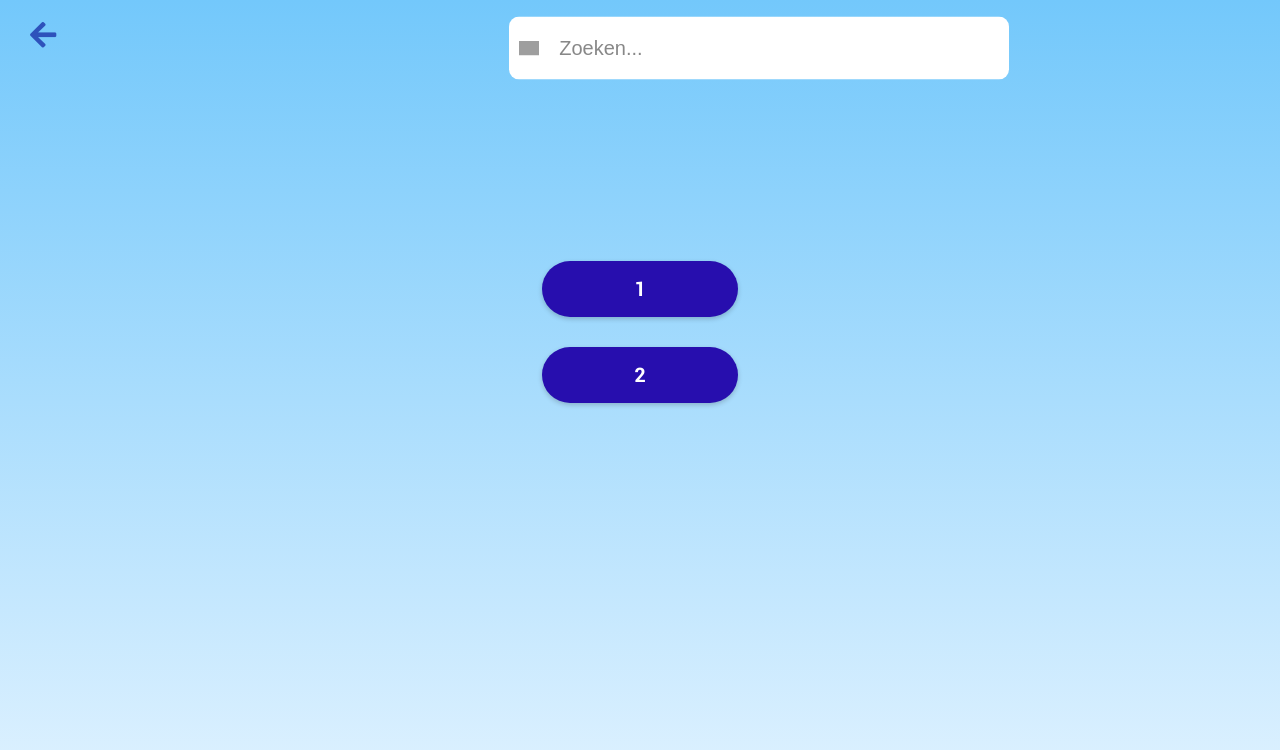
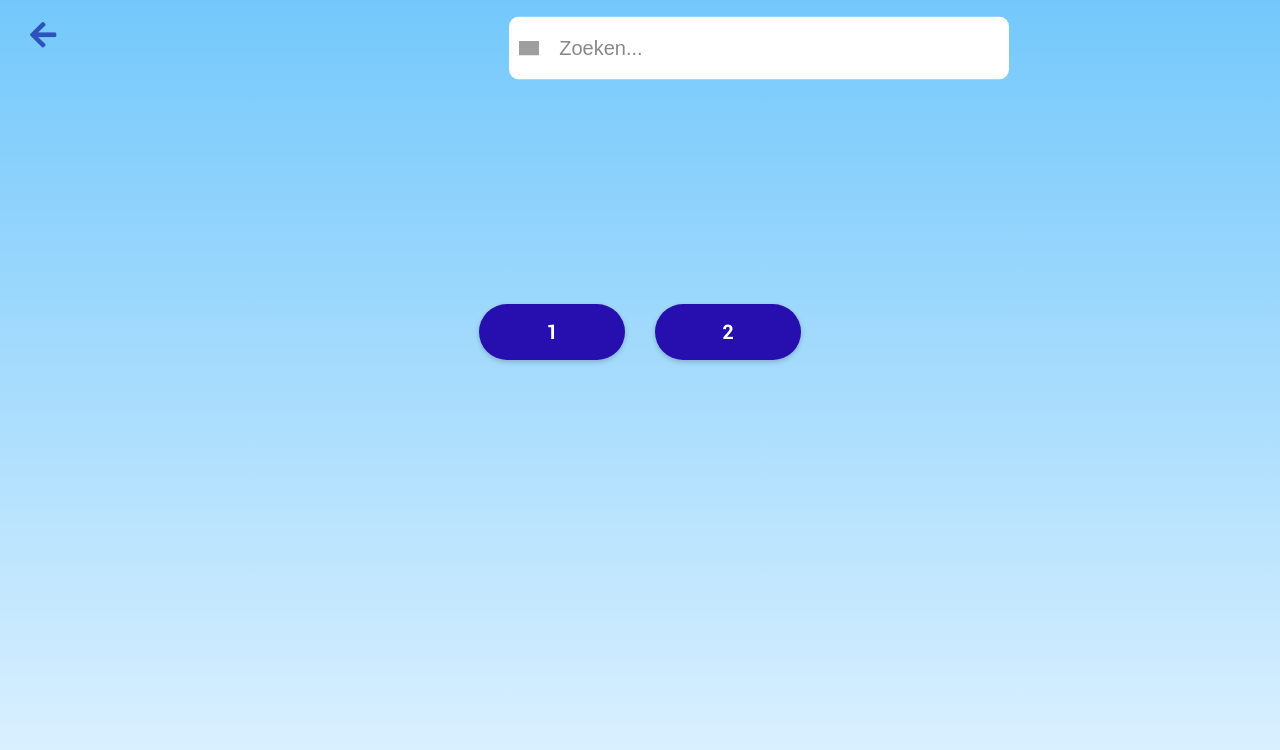
Before and after one commit to HugovanderGeest/Petapp, a Flask app: page /location/1/1 in a window 1280 px wide. Shown: the top 750 px of the page. Run offline with Flask 3, Linux system fonts and the light colour scheme; a user stored in the database is signed in; data comes from the database, SQL or seed files in the repository; both versions use the stored data as it was after the commit; some libraries are stand-ins or nearby versions; grey boxes are pictures that could not be loaded.

Commit message:
Update main.css with flex-wrap and max-width

```diff
--- a/static/main.css
+++ b/static/main.css
@@ -838,8 +838,7 @@ input.check-button {
 
     .bars-list {
         display: flex;
-        flex-direction: column;
-        /* flex-wrap: wrap; */
+        flex-wrap: wrap;
         gap: 10px;
         justify-content: center;
         list-style: none;
@@ -869,13 +868,14 @@ input.check-button {
     text-decoration: none;
     box-shadow: 0 2px 5px rgba(0, 0, 0, 0.2);
     transition: background-color 0.3s ease;
-    min-width: 100px;
+    min-width: 50px;
     text-align: center;
     font-size: 20px;
     font-weight: bold;
     border-radius: 50px;
     width: fit-content;
     padding: 16px 48px;
+    max-width: 40vw;
 }
 
 
```
Also changed, not shown: instance/test.db.
